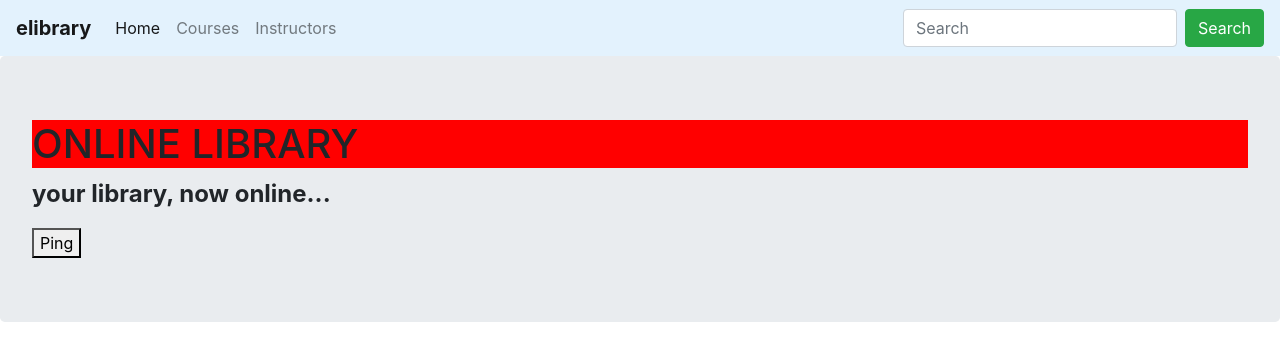
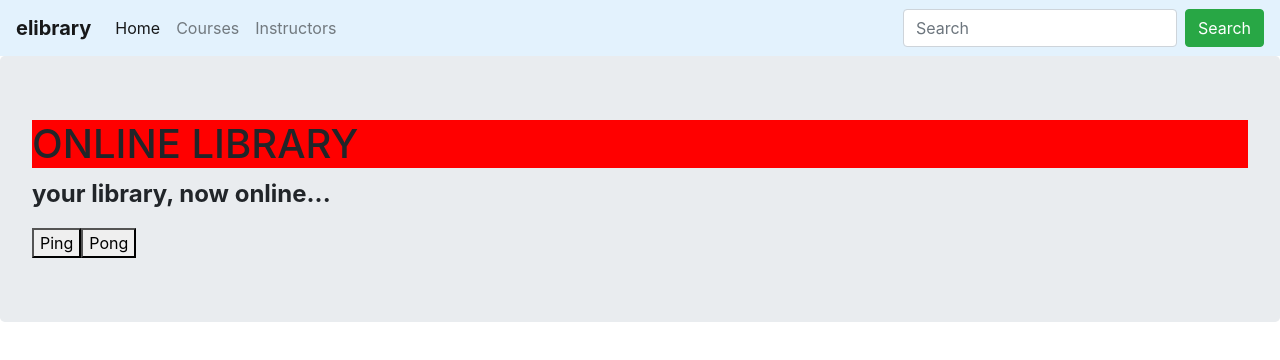
Before and after one commit to baluragala/cigna-angular5, an Angular app in the folder elibrary/: page / in a window 1280 px wide. Shown: the top 360 px of the page. Built offline with nearby package versions, Linux system fonts and the light colour scheme.

Commit message:
custom event binding

```diff
--- a/elibrary/src/app/app.component.html
+++ b/elibrary/src/app/app.component.html
@@ -1,2 +1,3 @@
 <el-nav></el-nav>
-<el-home [mainTitle]="titles[index]"></el-home>
+{{messageFromHome}}
+<el-home [mainTitle]="titles[index]" (buttonClicked)="handleButtonClick($event)"></el-home>
--- a/elibrary/src/app/app.component.ts
+++ b/elibrary/src/app/app.component.ts
@@ -10,7 +10,13 @@ export class AppComponent {
   title = "angular";
   titles = ["online library", "new library", "tech library"];
   index = 0;
+  messageFromHome: string = "";
   constructor() {
     this.index = Math.floor(Math.random() * 2);
   }
+
+  handleButtonClick(eventArgs: string) {
+    console.log(eventArgs);
+    this.messageFromHome = eventArgs;
+  }
 }
--- a/elibrary/src/app/home.component.ts
+++ b/elibrary/src/app/home.component.ts
@@ -1,4 +1,10 @@
-import { Component, ViewEncapsulation, Input } from "@angular/core";
+import {
+  Component,
+  ViewEncapsulation,
+  Input,
+  Output,
+  EventEmitter
+} from "@angular/core";
 
 /*
 1. class
@@ -12,7 +18,8 @@ import { Component, ViewEncapsulation, Input } from "@angular/core";
     <div class="jumbotron">
         <h1 [title]="mainTitle.toUpperCase()" [style.backgroundColor]="'red'">{{mainTitle.toUpperCase()}}</h1>
         <p>your library, now online...</p>
-        <button (dblclick)="doublePing($event)">Ping</button>
+        <button (click)="ping($event)">Ping</button>
+        <button (click)="pong($event)">Pong</button>
     </div>
     `,
   styles: [
@@ -28,8 +35,13 @@ import { Component, ViewEncapsulation, Input } from "@angular/core";
 export class HomeComponent {
   @Input() mainTitle: string = "";
 
+  @Output() buttonClicked: EventEmitter<string> = new EventEmitter();
+
   ping() {
-    alert("Hurray, it works!!!");
+    this.buttonClicked.emit("PING");
+  }
+  pong() {
+    this.buttonClicked.emit("PONG");
   }
 
   doublePing(eventArgs: any) {
```
